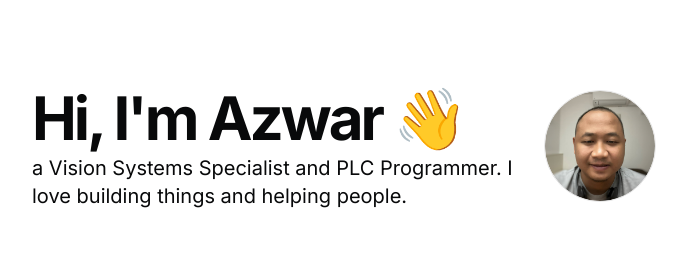
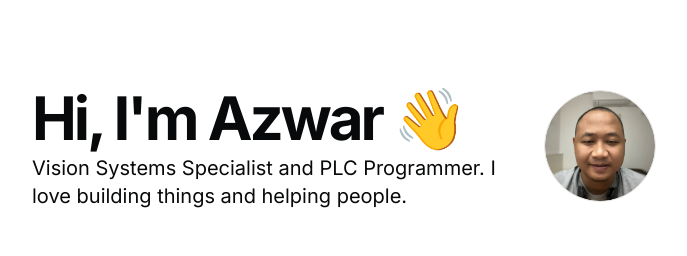
Before and after one commit to IDMaz/my-portfolio, a Next.js app: page / in a window 1280 px wide. Shown: the top 256 px of the page, without its empty margins (296-983 px from the left). Built offline with nearby package versions, Linux system fonts and the light colour scheme.

Commit message:
Update resume.tsx

```diff
--- a/src/data/resume.tsx
+++ b/src/data/resume.tsx
@@ -9,7 +9,7 @@ export const DATA = {
   location: "West Java, Indonesia",
   locationLink: "https://www.google.com/maps/place/sanfrancisco",
   description:
-    "a Vision Systems Specialist and PLC Programmer. I love building things and helping people.",
+    "Vision Systems Specialist and PLC Programmer. I love building things and helping people.",
   summary:
     "I have been experienced Automation Engineer since 2016 with a demonstrated history of working in the manufacturing industry. Have strong commitment to work and learn something new in order to improve knowledge and skills.",
   avatarUrl: "/me.png",
```
